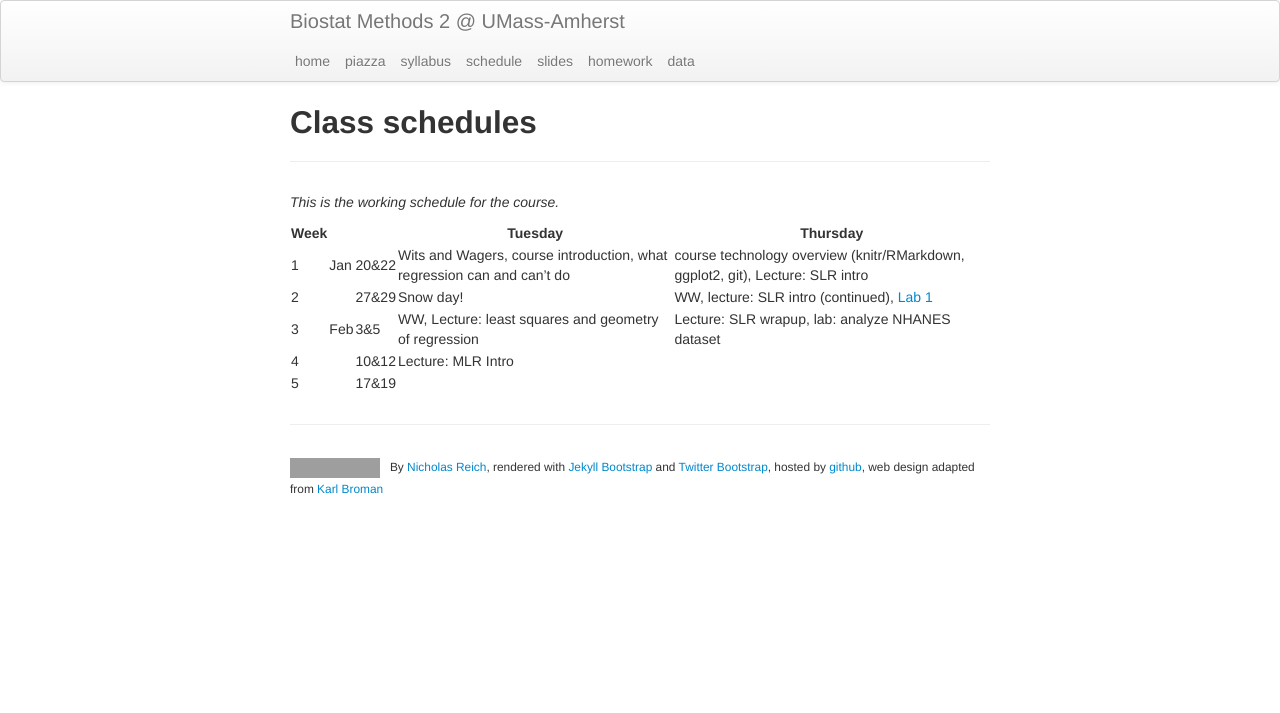
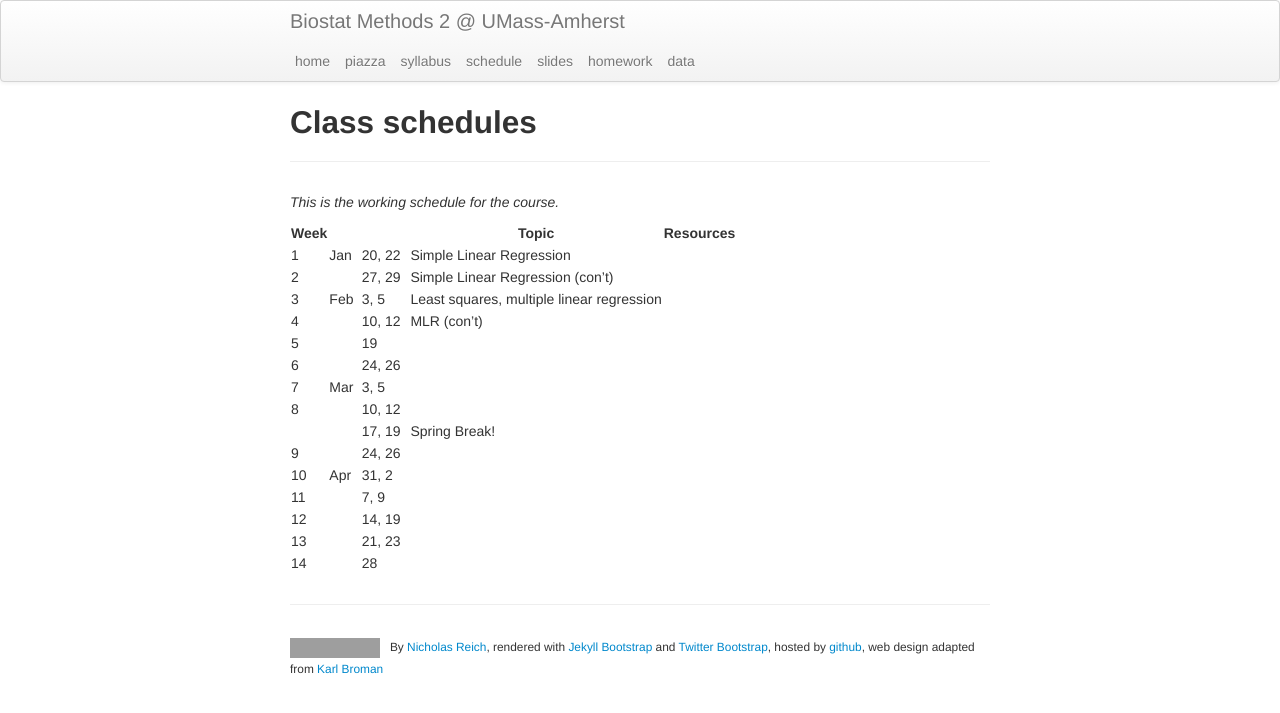
Before and after one commit to nickreich/stat-modeling-2015, a Jekyll site: the page built from pages/schedule.md, in a window 1280 px wide. Shown: the top 713 px of the page. Built offline with Jekyll 4.4.1, drawn with Linux system fonts in a browser that asks for light colours; grey boxes are pictures that could not be loaded.

Commit message:
udpated schedule.

```diff
--- a/pages/schedule.md
+++ b/pages/schedule.md
@@ -6,13 +6,42 @@ tagline:
 
 *This is the working schedule for the course.*
 
-Week |  |     | Tuesday | Thursday
+Week |       |     | Topic   | Resources
 ---- | ----- | --- | ------- | -------
- 1  | Jan | 20&22 | Wits and Wagers, course introduction, what regression can and can't do | course technology overview (knitr/RMarkdown, ggplot2, git), Lecture: SLR intro
- 2  |     | 27&29 | Snow day! | WW, lecture: SLR intro (continued), [Lab 1](../assets/labs/lab1-intro-slr.pdf)
- 3  | Feb | 3&5   | WW, Lecture: least squares and geometry of regression | Lecture: SLR wrapup, lab: analyze NHANES dataset
- 4  |     | 10&12 | Lecture: MLR Intro  |
- 5  |     | 17&19 |  |
+ 1   | Jan &nbsp; | 20, 22 &nbsp; | Simple Linear Regression &nbsp; |
+ 2   |     | 27, 29 &nbsp; | Simple Linear Regression (con't) |
+ 3   | Feb | 3, 5   | Least squares, multiple linear regression |
+ 4   |     | 10, 12 | MLR (con't)  |
+ 5   |     | 19     | |
+ 6   |     | 24, 26 | |
+ 7   | Mar | 3, 5   | |
+ 8   |     | 10, 12 | |
+     |     | 17, 19 | Spring Break! |
+ 9   |     | 24, 26 | |
+ 10  | Apr | 31, 2  | |
+ 11  |     | 7, 9   | |
+ 12  |     | 14, 19 | |
+ 13  |     | 21, 23 | |
+ 14  |     | 28     | |
+
+
+
+
+<!-- Detailed schedules
+ Week 1:
+ Tuesday: Wits and Wagers, course introduction, lecture: what regression can and can't do
+ Thursday: course technology overview (knitr/RMarkdown, ggplot2, git), Lecture: SLR intro
+
+ Week 2:
+ Tuesday: Snow day!
+ Thursday: WW, lecture: SLR intro (continued), [Lab 1](../assets/labs/lab1-intro-slr.pdf)
+
+ Week 3:
+Tuesday: quiz, WW, Lecture: least squares and geometry of regression
+Thursday: Lecture: SLR wrapup, lab: analyze NHANES dataset
+
+  -->
+
 
 
 <!--
```
